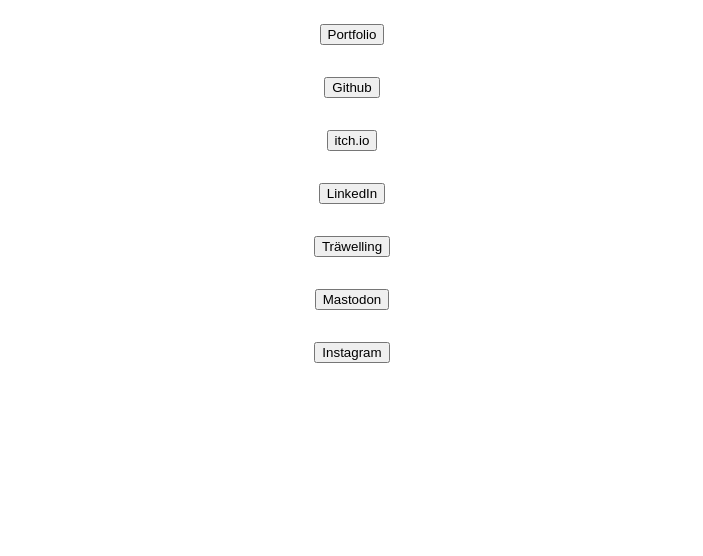
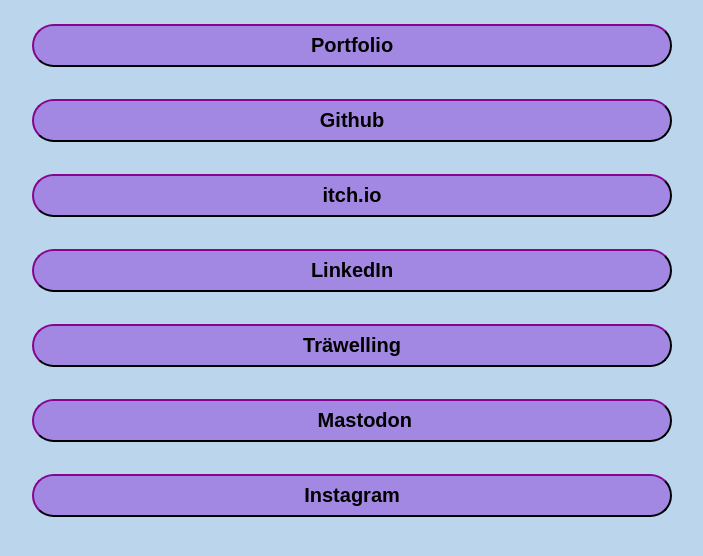
Before and after one commit to JaN0h4ck/LinkList, a website built with Parcel: page src/index.html in a window 1280 px wide. Shown: the whole page, without its empty margins (288-991 px from the left). Built offline with nearby package versions, Linux system fonts and the light colour scheme; files whose address does not match are found by name.

Commit message:
added bootsrap icons and some css

```diff
--- a/package.json
+++ b/package.json
@@ -13,8 +13,5 @@
 	"devDependencies": {
 		"@parcel/transformer-sass": "^2.10.2",
 		"parcel": "^2.10.2"
-	},
-	"dependencies": {
-		"bootstrap-icons": "^1.11.1"
 	}
 }
--- a/src/index.html
+++ b/src/index.html
@@ -6,7 +6,7 @@
 		<link rel="stylesheet" href="scss/styles.scss" />
 		<title>Jans Linktree</title>
 	</head>
-	<body>
+	<body class="body">
 		<div class="flex flex-vert flex-center">
 			<a href="https://portfolio.jan-nothacker.de" target="_blank"
 				><button class="btn btn-pill" id="portfolio">Portfolio</button></a
--- a/src/scss/styles.scss
+++ b/src/scss/styles.scss
@@ -1,5 +1,33 @@
+@font-face {
+	font-family: "Bootstrap-Icons";
+	src: url("../fonts/bootstrap-icons.woff") format("woff"),
+		url("../fonts/bootstrap-icons.woff2") format("woff2");
+}
+
+@font-face {
+	font-family: "B612";
+	src: url("../fonts/B612-Regular.ttf") format("truetype");
+	font-weight: 400;
+}
+
+@font-face {
+	font-family: "B612";
+	src: url("../fonts/B612-Bold.ttf") format("truetype");
+	font-weight: bold;
+}
+
 * {
+	--text-color: #000;
+	--primary-color: #38023b;
+	--secondary-color: #a288e3;
+	--tertiary-color: #bbd5ed;
+	--quad-color: #cefdff;
+	--fifth-color: #ccffcb;
 	box-sizing: border-box;
+}
+
+.body {
+	background-color: var(--tertiary-color);
 }
 
 .flex {
@@ -16,4 +44,36 @@
 
 .btn {
 	margin: 1rem;
+	border-color: var(--primary-color);
+	background-color: var(--secondary-color);
+	color: var(--text-color);
+	transition: 200ms ease-in-out;
+	max-width: 800px;
+	width: 80svh;
+	padding: 0.5rem;
+
+	&:hover {
+		color: #fff;
+		border-color: var(--secondary-color);
+		background-color: var(--primary-color);
+	}
 }
+
+.btn-pill {
+	border-radius: 9999999999px;
+	font-family: "B612", sans-serif;
+	font-weight: bold;
+	font-size: 1.25rem;
+
+	&::before {
+		font-family: Bootstrap-Icons;
+		font-weight: 400;
+		display: inline-block;
+		transform: translateY(10%);
+		margin-right: 0.5em;
+	}
+}
+
+#mastodon::before {
+	content: "\F647";
+}
```
Also changed, not shown: 2 other files.
